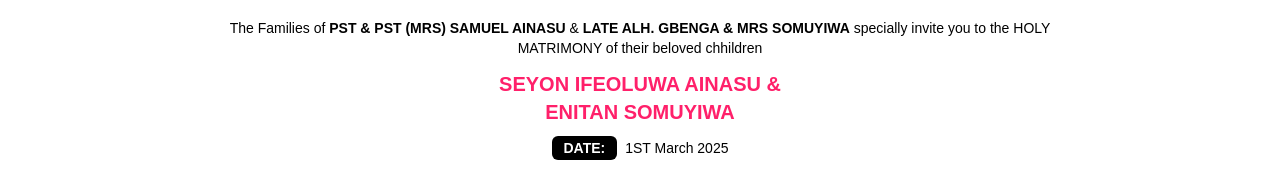
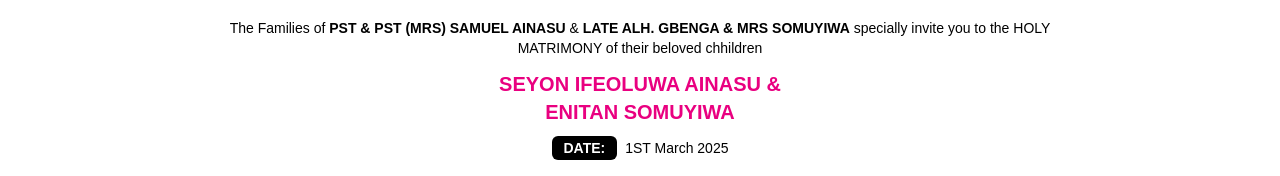
Before and after one commit to SAM-BAMKOLE/IfeEni25, a Vue app: page / in a window 1280 px wide. Shown: the part 956-1132 px from the top of the page. Built offline with nearby package versions, Linux system fonts and the light colour scheme.

Commit message:
small color corrections

```diff
--- a/src/components/HeroComponent.vue
+++ b/src/components/HeroComponent.vue
@@ -12,7 +12,7 @@ import { Countdown } from "vue3-flip-countdown";
         <!-- <img :src="heroCover" class="w-full h-full object-cover absolute -z-20 left-0 top-0" /> -->
         <!-- <div class="bg-black w-full h-screen absolute -z-10 top-0 left-0"></div> -->
         <div
-            class="w-full h-screen -z-10 bg-[url('/photoshoot-1.jpg'),linear-gradient(180deg,_#FF206AAA,_rgba(255,255,255,0.4))] bg-blend-overlay bg-no-repeat bg-center bg-cover absolute left-0 top-0"></div>
+            class="w-full h-screen -z-10 bg-[url('/photoshoot-1.jpg'),linear-gradient(180deg,_#E90080BB,_rgba(255,255,255,0.4))] bg-blend-overlay bg-no-repeat bg-center bg-cover absolute left-0 top-0"></div>
 
         <div class="dropdown">
             <div tabindex="0" role="button" class="btn m-1 btn-ghost text-primary"><BarIcon /></div>
--- a/src/pages/GetInvitationPage.vue
+++ b/src/pages/GetInvitationPage.vue
@@ -30,7 +30,7 @@ const handleSubmit = () => {
                         class="card-body"
                         method="post"
                         @submit.prevent="handleSubmit"
-                        netlify>
+                        data-netlify="true">
                         <div class="form-control">
                             <label class="label">
                                 <span class="label-text">Fullname</span>
--- a/src/style.css
+++ b/src/style.css
@@ -9,7 +9,7 @@
 }
 
 .gradient {
-    background: linear-gradient(to right, #ff009d, #ff206aff);
+    background: linear-gradient(to right, #e90080ff, rgb(179, 0, 98));
     background-size: 500% auto;
     color: white;
     animation: animate 5s ease-in-out infinite alternate;
--- a/tailwind.config.js
+++ b/tailwind.config.js
@@ -14,7 +14,7 @@ export default {
             {
                 lightTheme: {
                     primary: "#FFF7FDFF",
-                    secondary: "#FF206AFF",
+                    secondary: "#E90080FF",
                     accent: "#000000FF",
                 },
             },
```
Also changed, not shown: public/bride.jpg.
